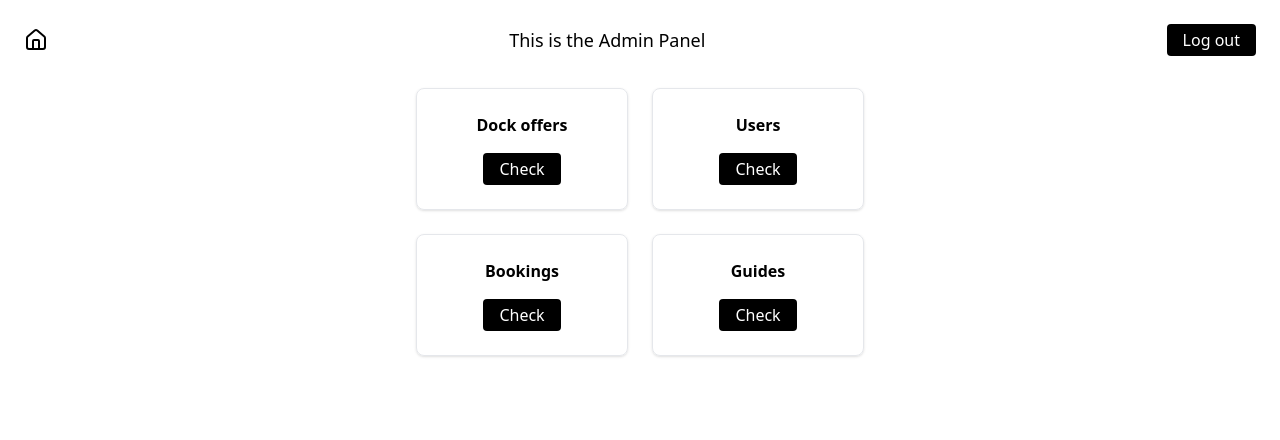
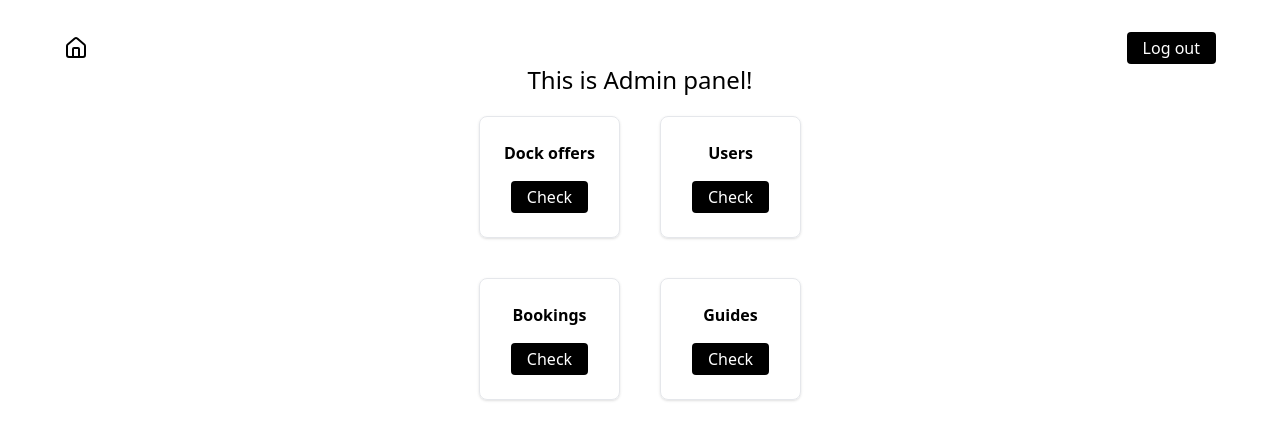
Before and after one commit to SE2-GMMWZ/web-frontend, a React (Create React App) app: page /admin in a window 1280 px wide. Shown: the top 440 px of the page. Built offline with nearby package versions, Linux system fonts and the light colour scheme.

Commit message:
admin panel improvements

```diff
--- /dev/null
+++ b/src/components/admin-panel-navbar.tsx
@@ -0,0 +1,31 @@
+import React from "react";
+import { HomeIcon } from 'lucide-react';
+import { useNavigate } from 'react-router-dom';
+
+export const AdminNavbar: React.FC = () =>
+{
+    const navigate = useNavigate();
+
+    const handleLogout = () => {
+      navigate('/login/admin');
+    };
+
+    const handleHome = () => {
+      navigate('/');
+    };
+
+    return (
+        <div className="flex w-full pt-2 px-10 justify-between items-center">
+            <button onClick={handleHome}>
+                <HomeIcon className="w-6 h-6" />
+            </button>
+            <button
+                onClick={handleLogout}
+                className="bg-black text-white px-4 py-1 rounded"
+            >
+                Log out
+            </button>
+        </div>
+
+    );
+}
--- a/src/components/admin-panel.tsx
+++ b/src/components/admin-panel.tsx
@@ -1,19 +1,8 @@
 import React from 'react';
-import { useNavigate } from 'react-router-dom';
-import { HomeIcon } from 'lucide-react';
 import { AdminCard } from './admin-panel-card.tsx';
+import { AdminNavbar } from "./admin-panel-navbar.tsx";
 
 export const AdminPanel: React.FC = () => {
-  const navigate = useNavigate();
-
-  const handleLogout = () => {
-    navigate('/login/admin');
-  };
-
-  const handleHome = () => {
-    navigate('/');
-  };
-
   const cards = [
     { title: 'Dock offers' },
     { title: 'Users' },
@@ -22,24 +11,14 @@ export const AdminPanel: React.FC = () => {
   ];
 
   return (
-    <div className="p-6">
-      <div className="flex justify-between items-center mb-8">
-        <button onClick={handleHome}>
-          <HomeIcon className="w-6 h-6" />
-        </button>
-        <h1 className="text-lg">This is the Admin Panel</h1>
-        <button
-          onClick={handleLogout}
-          className="bg-black text-white px-4 py-1 rounded"
-        >
-          Log out
-        </button>
-      </div>
-      <div className="grid grid-cols-2 gap-6 max-w-md mx-auto">
-        {cards.map((card) => (
-          <AdminCard cardName={card.title} />
-        ))}
-      </div>
+    <div className="p-6 flex flex-col items-center">
+        <AdminNavbar />
+        <p className="text-2xl mb-5"> This is Admin panel! </p>
+        <div className="grid grid-cols-2 gap-10 max-w-md mx-auto">
+            {cards.map((card) => (
+            <AdminCard cardName={card.title} />
+            ))}
+        </div>
     </div>
   );
 };
```
